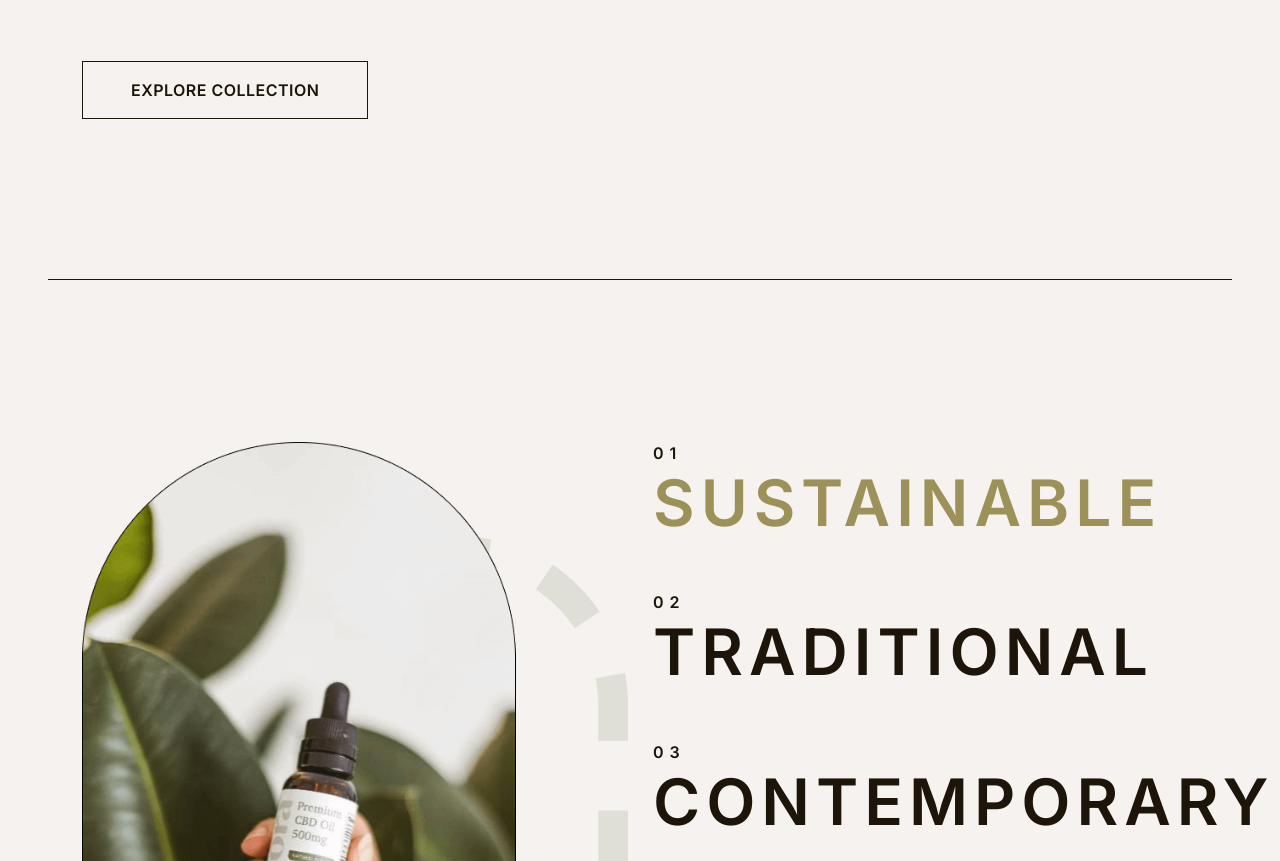
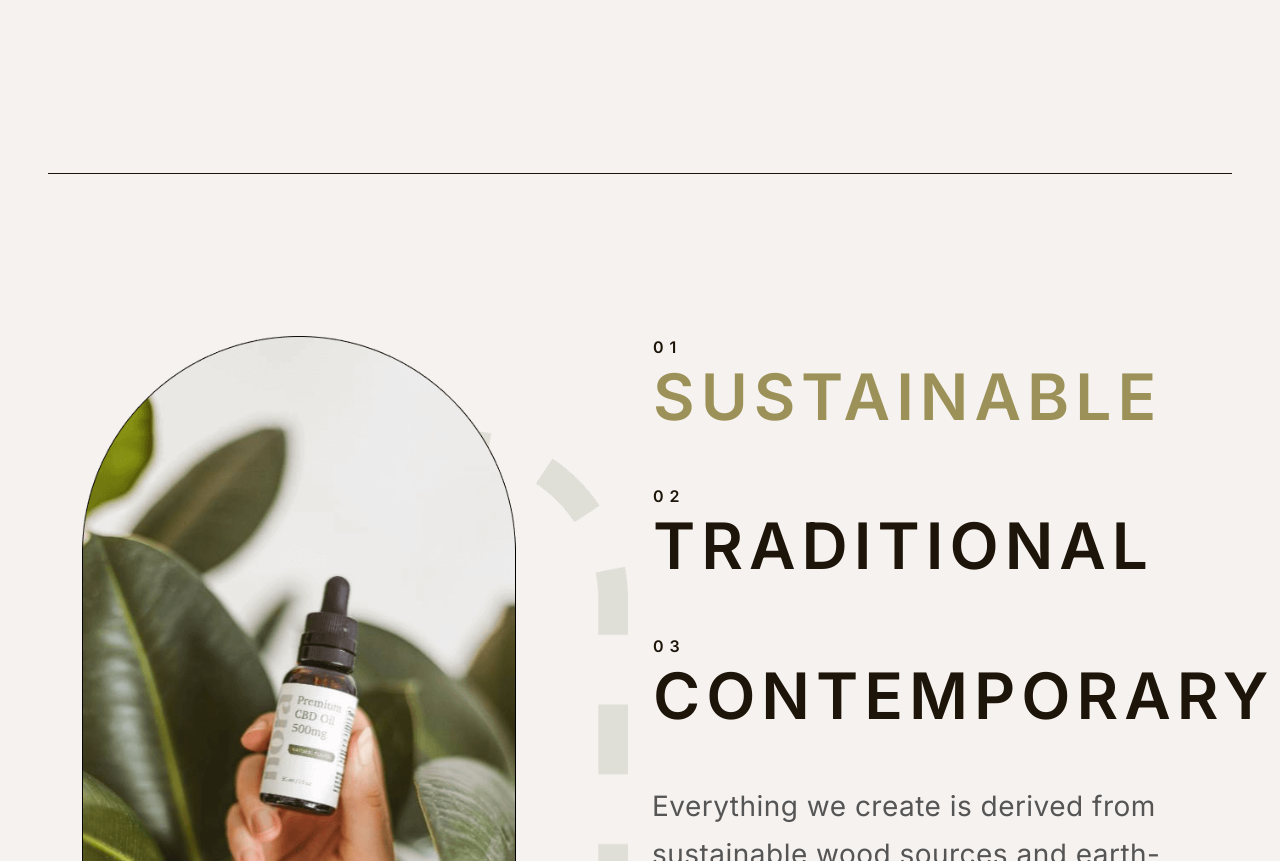
Before and after one commit to maggie455/web2, a plain HTML site: page index.html in a window 1280 px wide. Shown: the part 1025-1886 px from the top of the page. Drawn offline with nearby package versions, Linux system fonts and the light colour scheme.

Commit message:
Update index.html

```diff
--- a/index.html
+++ b/index.html
@@ -270,7 +270,7 @@
             <h6 class="sub-heading">Eco-Friendly Lifestyle</h6>
             <h2 class="display-3 fw-semibold my-4 my-lg-5">Nature-Inspired Creations from the Woods</h2>
             <p class="fs-3">'Sargaa' means creation. We craft handwoven apparel, terracotta kitchenware, and wooden toys using earth-based materials from the artisans of Andhra Pradesh.</p>
-            <a href="https://sargaa.com/" class="btn btn-outline-dark text-uppercase mt-4 mt-lg-5" target="_blank">Explore Collection</a>
+
           </div>
         </div>
       </div>
```
